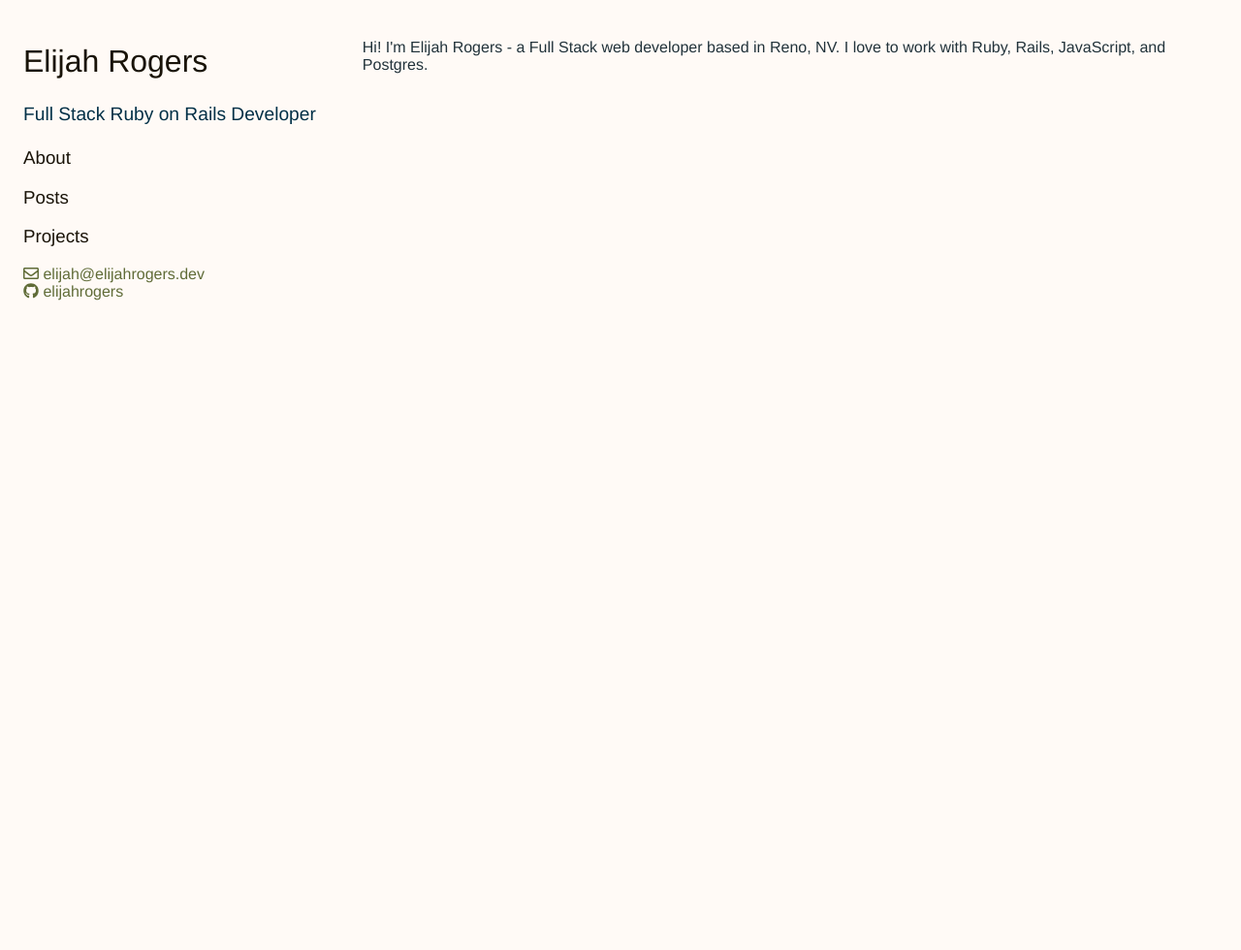
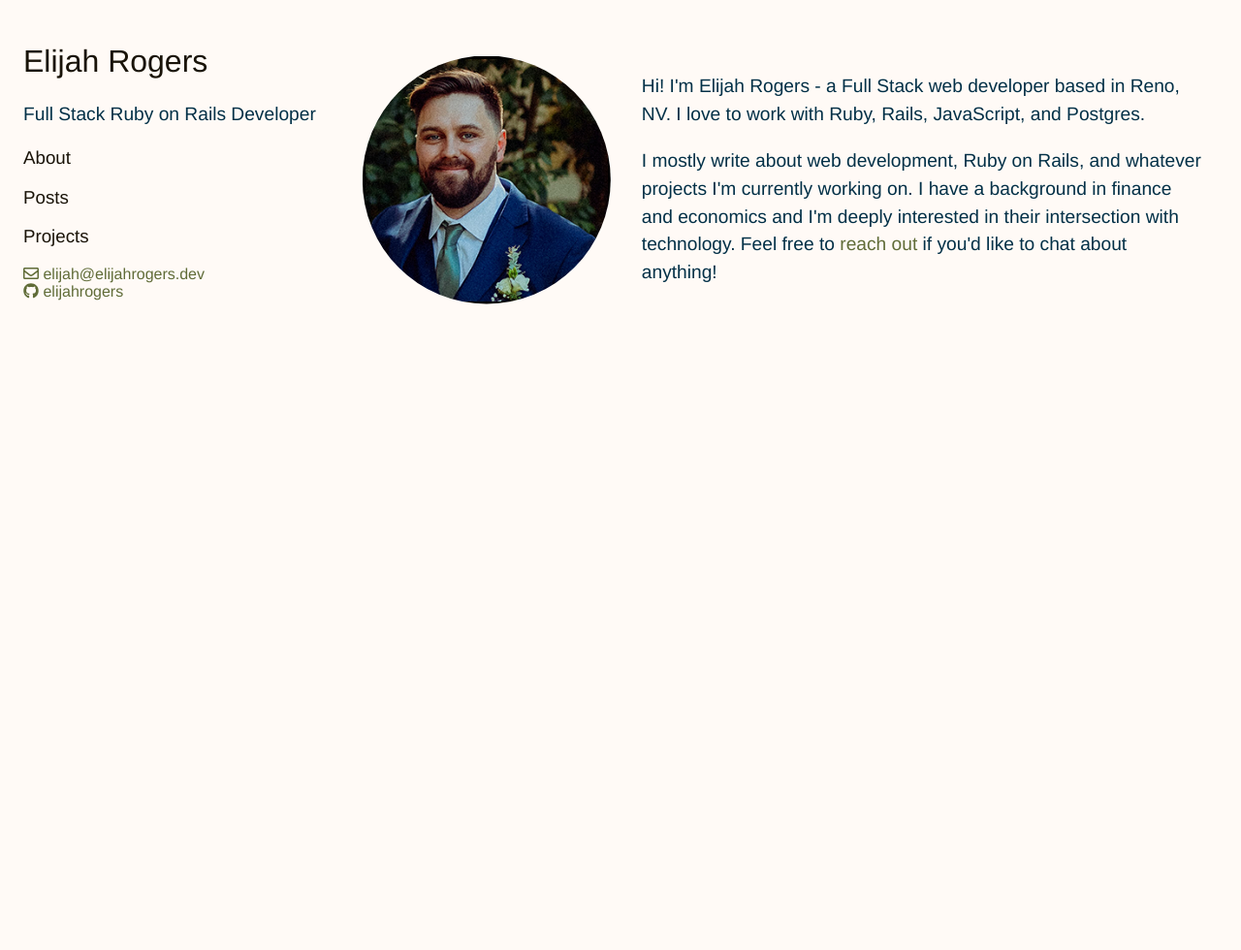
Before and after one commit to elijahrogers/elijahrogers.github.io, a Jekyll site: the page built from about.html, in a window 1280 px wide. Shown: the whole page at 97% size. Built offline with Jekyll 4.4.1, drawn with Linux system fonts in a browser that asks for light colours.

Commit message:
Update about page

```diff
--- a/about.html
+++ b/about.html
@@ -2,4 +2,11 @@
 layout: default
 title: About
 ---
-Hi! I'm Elijah Rogers - a Full Stack web developer based in Reno, NV. I love to work with Ruby, Rails, JavaScript, and Postgres.
+<div class="about-content">
+  <img src="/assets/images/square.png" alt="Elijah Rogers" class="headshot">
+
+  <div>
+    <p>Hi! I'm Elijah Rogers - a Full Stack web developer based in Reno, NV. I love to work with Ruby, Rails, JavaScript, and Postgres.</p>
+    <p>I mostly write about web development, Ruby on Rails, and whatever projects I'm currently working on. I have a background in finance and economics and I'm deeply interested in their intersection with technology. Feel free to <a href="mailto:elijah@elijahrogers.dev">reach out</a> if you'd like to chat about anything!</p>
+  </div>
+</div>
--- a/css/common.css
+++ b/css/common.css
@@ -191,6 +191,22 @@ img + em {
   }
 }
 
+/* About page */
+.about-content {
+  display: flex;
+  align-items: center;
+  gap: 2rem;
+  padding-top: 1rem;
+
+  .headshot {
+    clip-path: circle(50%);
+    height: 250px;
+    width: 250px;
+    border: 3px solid black;
+  }
+}
+
+
 /** Syntax highlighting styles */
 
 .highlight pre { background-color: #454a52; }
```
Also changed, not shown: assets/images/square.png (added).
